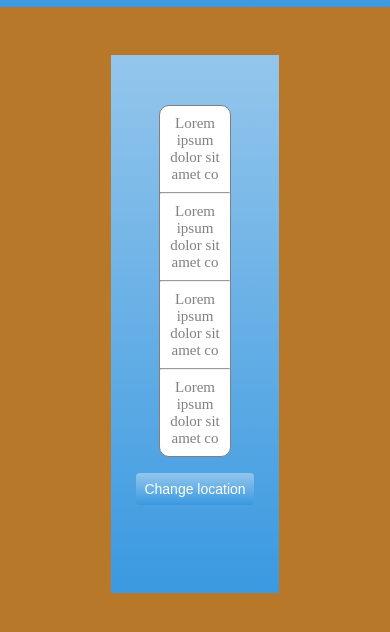
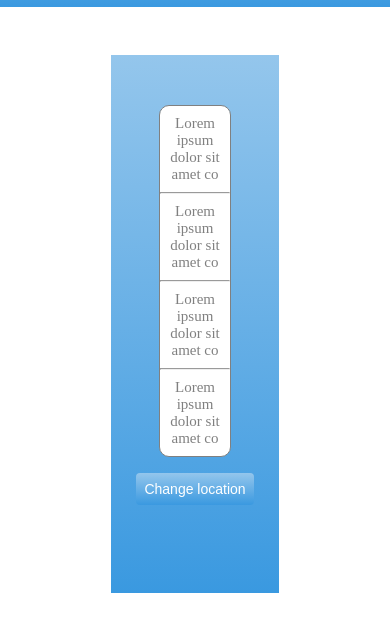
Before and after one commit to sarsilmaz28/WeatherApp, a plain HTML site: page index.html in a window 390 px wide. Shown: the part 40-672 px from the top of the page. Drawn offline with Linux system fonts and the light colour scheme; no server answers.

Commit message:
Update style.css

```diff
--- a/style.css
+++ b/style.css
@@ -57,9 +57,3 @@
 #icon{
     width: 50px;
 }
-
-@media only screen and (max-width: 800px) {
-    body {
-      background-color: rgb(184, 120, 42);
-    }
-  }
```
